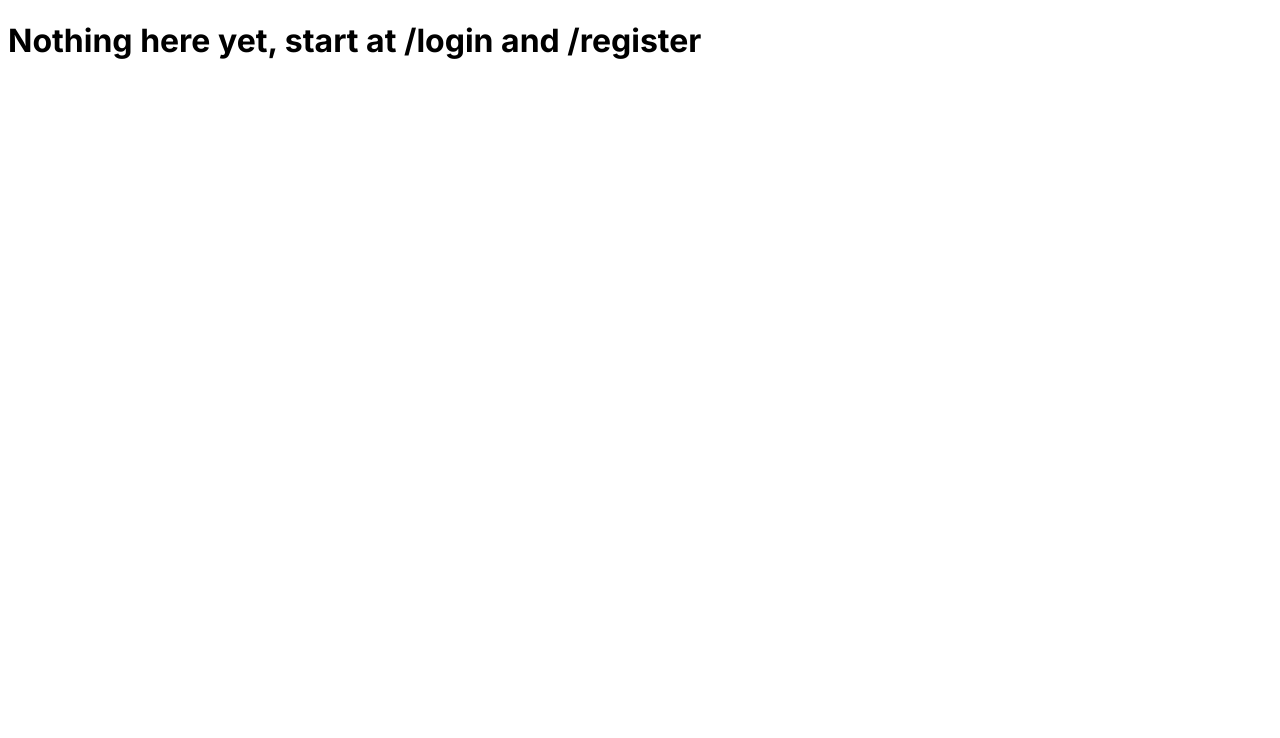
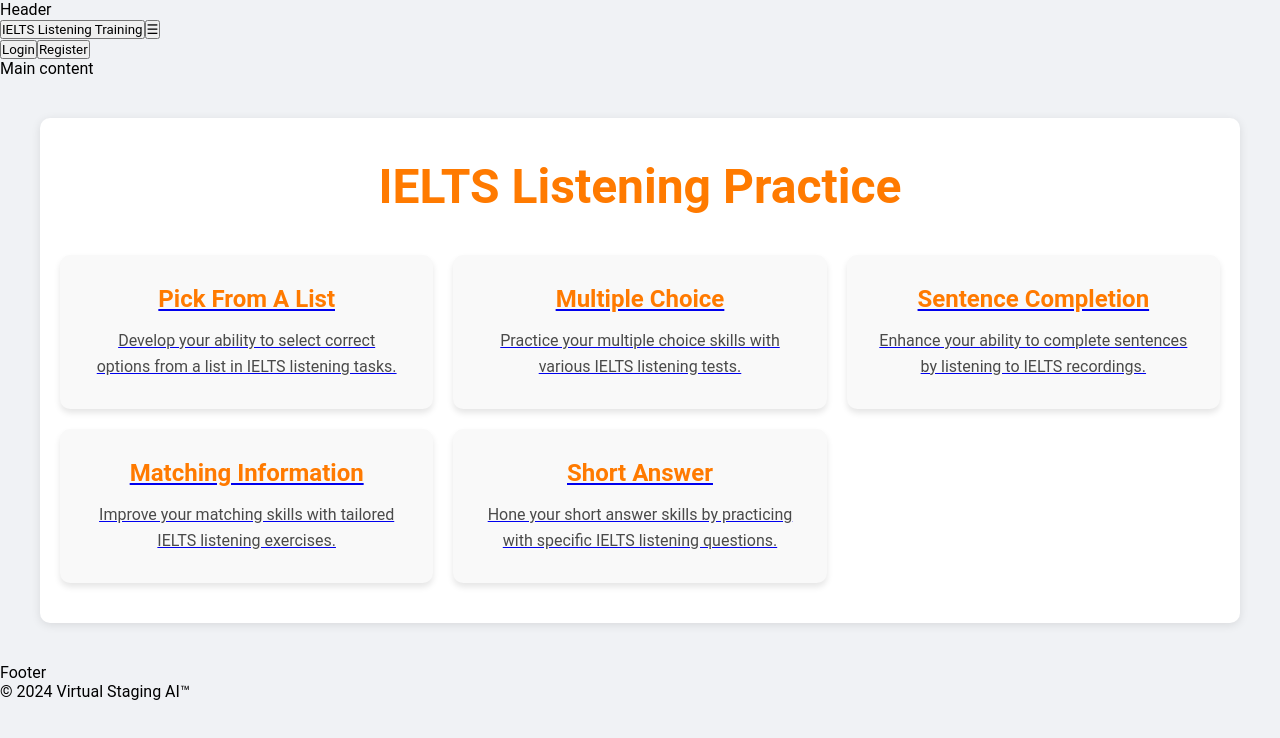
Before and after one commit to 0x2ee08/IELTS, a Next.js app in the folder frontend/: page / in a window 1280 px wide. Shown: the top 738 px of the page. Built offline with nearby package versions, Linux system fonts and the light colour scheme.

Commit message:
add something useless

```diff
--- /dev/null
+++ b/frontend/app/components/App.css
@@ -0,0 +1,119 @@
+* {
+    box-sizing: border-box;
+    margin: 0;
+    padding: 0;
+    font-family: 'Roboto', sans-serif;
+  }
+
+  body {
+    background-color: #f0f2f5;
+  }
+
+  .main-content {
+    text-align: center;
+    padding: 40px 20px;
+    background-color: #ffffff;
+    border-radius: 10px;
+    box-shadow: 0 2px 10px rgba(0, 0, 0, 0.1);
+    max-width: 1200px;
+    margin: 40px auto;
+  }
+
+  .header {
+    margin-bottom: 40px;
+  }
+
+  .header h1 {
+    color: #ff7a00;
+    font-size: 3em;
+    margin-bottom: 10px;
+  }
+
+  .header h2 {
+    color: #4a4a4a;
+    font-size: 1.5em;
+  }
+
+  .skills-section {
+    display: grid;
+    grid-template-columns: repeat(3, 1fr);
+    gap: 20px;
+    justify-content: center;
+  }
+
+  .skill {
+    background-color: #f9f9f9;
+    padding: 30px;
+    border-radius: 10px;
+    box-shadow: 0 4px 6px rgba(0, 0, 0, 0.1);
+    transition: transform 0.3s, box-shadow 0.3s;
+  }
+
+  .skill:hover {
+    transform: translateY(-10px);
+    box-shadow: 0 10px 20px rgba(0, 0, 0, 0.1);
+  }
+
+  .skill h3 {
+    color: #ff7a00;
+    margin-bottom: 15px;
+    font-size: 1.5em;
+  }
+
+  .skill p {
+    color: #4a4a4a;
+    line-height: 1.6;
+  }
+
+  .mtcenter {
+    text-align: center;
+  }
+
+  .mt-6 {
+    margin-bottom: 1rem;
+    text-align: center;
+  }
+
+  .mt-6 button {
+    margin: 0 10px;
+  }
+
+  .skill:nth-child(4) {
+    grid-column: 1 / span 2;
+  }
+
+  .skill:nth-child(5) {
+    grid-column: 2 / span 2;
+  }
+
+  @media (max-width: 768px) {
+    .skills-section {
+      grid-template-columns: repeat(2, 1fr);
+    }
+
+    .skill {
+      width: 100%;
+      margin: 10px 0;
+    }
+
+    .skill:nth-child(4),
+    .skill:nth-child(5) {
+      grid-column: span 1;
+    }
+  }
+
+  @media (max-width: 480px) {
+    .skills-section {
+      grid-template-columns: 1fr;
+    }
+
+    .skill {
+      width: 100%;
+      margin: 10px 0;
+    }
+
+    .skill:nth-child(4),
+    .skill:nth-child(5) {
+      grid-column: span 1;
+    }
+  }
--- /dev/null
+++ b/frontend/app/components/App.tsx
@@ -0,0 +1,13 @@
+import React from 'react';
+import './App.css';
+import IELTSListening from './MainContent';
+
+const App: React.FC = () => {
+  return (
+    <div className="App">
+      <IELTSListening />
+    </div>
+  );
+};
+
+export default App;
--- /dev/null
+++ b/frontend/app/components/Footer.tsx
@@ -0,0 +1,16 @@
+// components/Footer.tsx
+
+import Link from 'next/link';
+import React from 'react';
+
+const Footer: React.FC = () => {
+    return (
+        <footer className="bg-slate-50 bg-opacity-90 text-black z-20">
+            <div className="text-center py-4 text-gray-600 text-xs">
+          © 2024 Virtual Staging AI™
+            </div>
+        </footer>
+    );
+};
+
+export default Footer;
--- /dev/null
+++ b/frontend/app/components/Header.tsx
@@ -0,0 +1,61 @@
+
+// app/componentsHeader.tsx
+'use client'
+
+import Link from 'next/link';
+import React, { useState } from 'react';
+import { usePathname } from 'next/navigation';
+
+type NavLinkProps = {
+    href: string;
+    text: string;
+  };
+
+const NavLink: React.FC<NavLinkProps> = ({ href, text }) => {
+    const pathname = usePathname();
+    const isActive = pathname === href;
+
+    const activeClasses = "bg-gray-200 text-black";
+    const inactiveClasses = "hover:bg-gray-100 hover:text-gray-800";
+
+    return (
+        <Link href={href} passHref>
+            <button className={`px-4 py-2 rounded transition-colors ${isActive ? activeClasses : inactiveClasses}`}>
+                {text}
+            </button>
+        </Link>
+    );
+};
+
+
+const Header: React.FC = () => {
+    const [isMenuOpen, setIsMenuOpen] = useState(false);
+
+    return (
+        <header className="sticky top-0 bg-white dark:bg-gray-400 bg-opacity-90 backdrop-blur-sm text-black shadow-sm z-50">
+            <div className="max-w-7xl mx-auto px-4 sm:px-6 lg:px-8">
+                <div className="flex justify-between items-center py-5">
+
+                    {/* Logo and left-side links */}
+                    <div className="flex items-center space-x-8">
+                        <Link href="/">
+                            <button className="text-2xl font-bold text-blue-900 hover:text-blue-500 transition-colors">IELTS Listening Training</button>
+                        </Link>
+                        <button className="text-3xl" onClick={() => setIsMenuOpen(!isMenuOpen)}>
+                            &#9776;
+                        </button>
+                        <nav className={`md:flex md:space-x-4 ${isMenuOpen ? 'block' : 'hidden md:block'}`}>
+                            <NavLink href="/login" text="Login" />
+                            <NavLink href="/register" text="Register" />
+                        </nav>
+                    </div>
+
+                    {/* Right-side links */}
+
+                </div>
+            </div>
+        </header>
+    );
+};
+
+export default Header;
--- /dev/null
+++ b/frontend/app/components/MainContent.tsx
@@ -0,0 +1,55 @@
+import React from 'react';
+import './App.css'; // Make sure to create and style this CSS file as per your design requirements
+import Link from 'next/link'
+
+
+const MainContent: React.FC = () => {
+  return (
+
+    /*<div className="min-h-screen bg-gray-100 flex flex-col items-center py-10">*/
+      <div className="main-content">
+        <header className="header">
+          <h1>IELTS Listening Practice</h1>
+        </header>
+        <div className="skills-section">
+          <Link href ='/pick-from-a-list'>
+          <div className="skill">
+              <h3>Pick From A List</h3>
+              <p> Develop your ability to select correct options from a list in IELTS listening tasks.</p>
+          </div>
+          </Link>
+
+          <Link href ='/multiple-choice'>
+          <div className="skill">
+              <h3>Multiple Choice</h3>
+              <p>Practice your multiple choice skills with various IELTS listening tests.</p>
+          </div>
+          </Link>
+
+          <Link href ='/sentence-completion'>
+          <div className="skill">
+              <h3>Sentence Completion</h3>
+              <p>Enhance your ability to complete sentences by listening to IELTS recordings.</p>
+          </div>
+          </Link>
+
+          <Link href='matching'>
+          <div className="skill">
+            <h3>Matching Information</h3>
+            <p>Improve your matching skills with tailored IELTS listening exercises.</p>
+          </div>
+          </Link>
+
+          <Link href='sort-answer'>
+          <div className="skill">
+            <h3>Short Answer</h3>
+            <p>Hone your short answer skills by practicing with specific IELTS listening questions.</p>
+          </div>
+          </Link>
+        </div>
+      </div>
+    /*</div>*/
+  );
+};
+
+export default MainContent;
--- a/frontend/app/page.tsx
+++ b/frontend/app/page.tsx
@@ -1,9 +1,32 @@
-import Image from "next/image";
+// app/page.tsx
+'use client'
+
+import Head from 'next/head';
+import Link from 'next/link';
+import Footer from './components/Footer';
+import MainContent from './components/MainContent';
+import Header from './components/Header';
+
+
 
 export default function Home() {
-  return (
-    <div>
-      <h1>Nothing here yet, start at /login and /register</h1>
-    </div>
-  );
+    return (
+        <div className="flex flex-col min-h-screen bg-gradient-to-b from-zinc-200 via-white to-white dark:from-zinc-800 dark:via-black dark:to-black">
+            <Head>
+                <title>Virtual Staging AI</title>
+                <link rel="icon" href="/favicon.ico" />
+            </Head>
+
+
+
+            Header
+            <Header />
+
+            Main content
+            <MainContent />
+
+            Footer
+            <Footer />
+        </div>
+    );
 }
```
